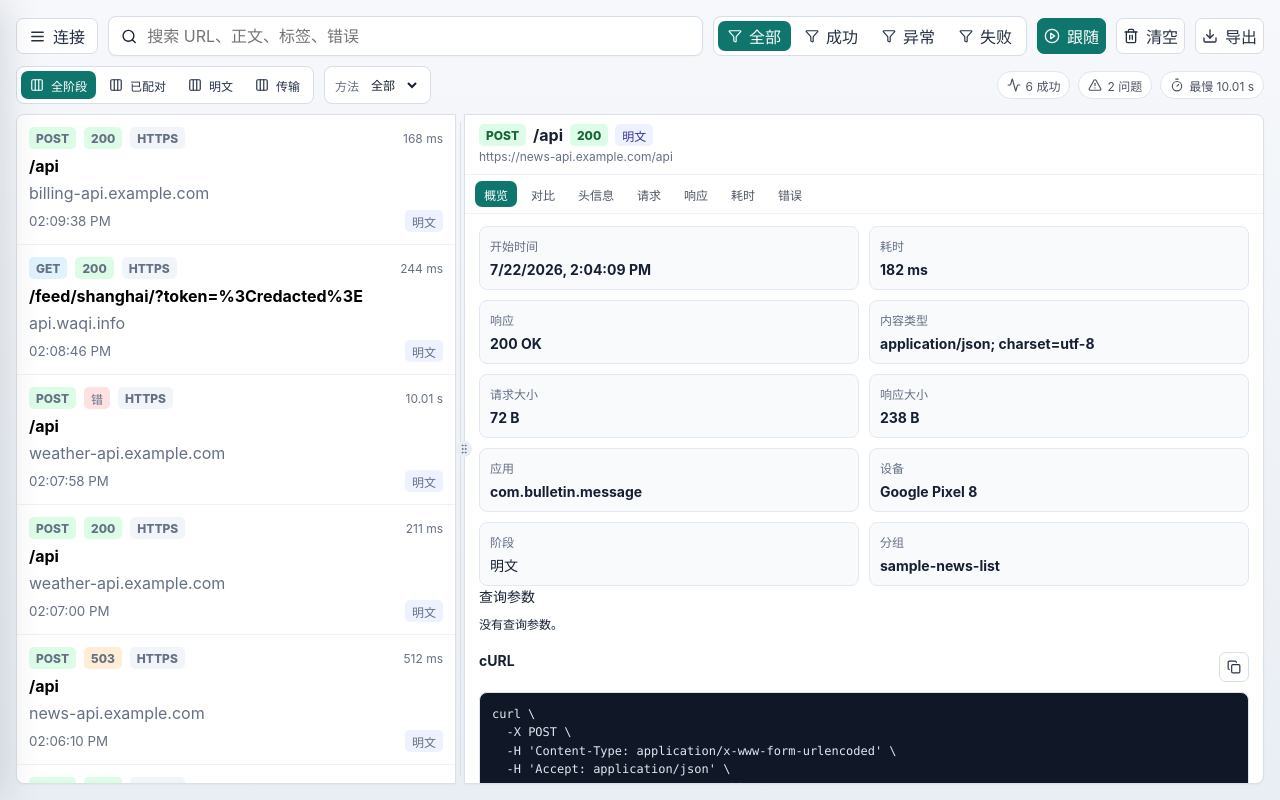
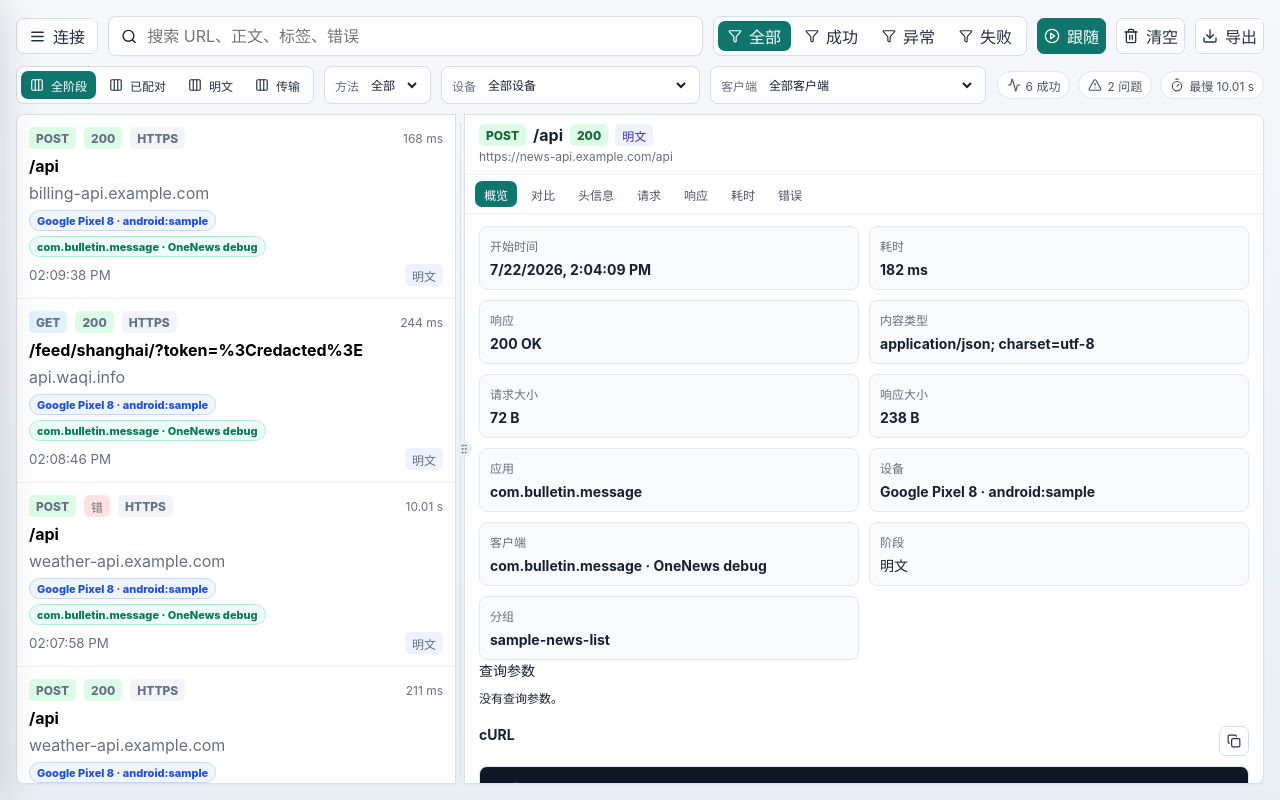
Before and after one commit to yifanfengshun930115-afk/OkHttpDebugDesktop, a React (Vite) app: page / in a window 1280 px wide. Built offline with nearby package versions, Linux system fonts and the light colour scheme.

Commit message:
Add source labels and filters

```diff
--- a/src/renderer/App.tsx
+++ b/src/renderer/App.tsx
@@ -63,6 +63,16 @@ interface CaptureGroup {
   records: CaptureRecord[];
 }
 
+interface SourceFacet {
+  key: string;
+  label: string;
+  title: string;
+}
+
+interface SourceChip extends SourceFacet {
+  kind: 'device' | 'client';
+}
+
 interface BodyInspectorProps {
   title: string;
   body?: string;
@@ -202,6 +212,102 @@ function getScheme(url: string) {
   } catch {
     return 'URL';
   }
+}
+
+function cleanFacetText(value: unknown) {
+  if (typeof value === 'string') {
+    const cleaned = value.trim();
+    return cleaned.length > 0 ? cleaned : undefined;
+  }
+  if (typeof value === 'number' || typeof value === 'boolean') {
+    return String(value);
+  }
+  return undefined;
+}
+
+function compactLabel(value: string, maxLength = 44) {
+  return value.length > maxLength ? `${value.slice(0, maxLength - 1)}...` : value;
+}
+
+function shortConnectionId(connectionId?: string) {
+  if (!connectionId) {
+    return undefined;
+  }
+  return connectionId.replace(/^conn-/, '#').slice(-18);
+}
+
+function captureClientTag(capture: CaptureRecord) {
+  const sourceTag = cleanFacetText(capture.source?.clientTag);
+  if (sourceTag) {
+    return sourceTag;
+  }
+
+  const tags = capture.tags ?? {};
+  return (
+    cleanFacetText(tags.clientTag) ??
+    cleanFacetText(tags.staticTag) ??
+    cleanFacetText(tags.source) ??
+    cleanFacetText(tags.flavor) ??
+    cleanFacetText(tags.channel)
+  );
+}
+
+function deviceFacet(capture: CaptureRecord): SourceChip {
+  const device = capture.source?.device;
+  const model = [device?.manufacturer, device?.model].map(cleanFacetText).filter(Boolean).join(' ');
+  const sdk = device?.sdkInt !== undefined ? `API ${device.sdkInt}` : undefined;
+  const stableTag = cleanFacetText(device?.deviceTag) ?? cleanFacetText(device?.androidId);
+  const connectionTag = shortConnectionId(capture.connectionId);
+  const fallbackTag = stableTag ?? connectionTag;
+  const baseLabel = model || '未知设备';
+  const label = compactLabel(fallbackTag ? `${baseLabel} · ${fallbackTag}` : baseLabel);
+  const key = `device:${stableTag ?? `${model || 'unknown'}|${sdk ?? ''}|${capture.connectionId ?? 'unknown'}`}`;
+
+  return {
+    kind: 'device',
+    key,
+    label,
+    title: [baseLabel, sdk, stableTag, connectionTag ? `连接 ${connectionTag}` : undefined].filter(Boolean).join(' · ')
+  };
+}
+
+function clientFacet(capture: CaptureRecord): SourceChip {
+  const appPackage = cleanFacetText(capture.source?.app?.packageName);
+  const version = cleanFacetText(capture.source?.app?.versionName);
+  const tag = captureClientTag(capture);
+  const sessionTag = shortConnectionId(capture.sessionId);
+  const label = compactLabel(appPackage && tag ? `${appPackage} · ${tag}` : tag ?? appPackage ?? sessionTag ?? '未知客户端');
+  const key = `client:${appPackage ?? 'unknown'}|${tag ?? capture.sessionId ?? capture.connectionId ?? 'unknown'}`;
+
+  return {
+    kind: 'client',
+    key,
+    label,
+    title: [appPackage, version, tag, sessionTag ? `会话 ${sessionTag}` : undefined].filter(Boolean).join(' · ')
+  };
+}
+
+function uniqueFacetsForGroup(group: CaptureGroup, selector: (capture: CaptureRecord) => SourceFacet) {
+  const facets = new Map<string, SourceFacet>();
+  for (const record of group.records) {
+    const facet = selector(record);
+    facets.set(facet.key, facet);
+  }
+  return [...facets.values()];
+}
+
+function buildFacetOptions(groups: CaptureGroup[], selector: (capture: CaptureRecord) => SourceFacet) {
+  const facets = new Map<string, SourceFacet>();
+  for (const group of groups) {
+    for (const facet of uniqueFacetsForGroup(group, selector)) {
+      facets.set(facet.key, facet);
+    }
+  }
+  return [...facets.values()].sort((a, b) => a.label.localeCompare(b.label));
+}
+
+function groupMatchesFacet(group: CaptureGroup, selectedKey: string, selector: (capture: CaptureRecord) => SourceFacet) {
+  return selectedKey === 'all' || uniqueFacetsForGroup(group, selector).some((facet) => facet.key === selectedKey);
 }
 
 function flattenHeaders(headers: HeadersRecord) {
@@ -858,6 +964,8 @@ function App() {
   const [statusFilter, setStatusFilter] = useState<StatusFilter>('all');
   const [stageFilter, setStageFilter] = useState<StageFilter>('all');
   const [methodFilter, setMethodFilter] = useState('all');
+  const [deviceFilter, setDeviceFilter] = useState('all');
+  const [clientFilter, setClientFilter] = useState('all');
   const [followLive, setFollowLive] = useState(true);
   const [drawerOpen, setDrawerOpen] = useState(false);
   const [requestListWidth, setRequestListWidth] = useState(440);
@@ -978,6 +1086,20 @@ function App() {
     () => ['all', ...Array.from(new Set(captureGroups.map((group) => group.primary.request.method.toUpperCase()))).sort()],
     [captureGroups]
   );
+  const deviceFilters = useMemo(() => buildFacetOptions(captureGroups, deviceFacet), [captureGroups]);
+  const clientFilters = useMemo(() => buildFacetOptions(captureGroups, clientFacet), [captureGroups]);
+
+  useEffect(() => {
+    if (deviceFilter !== 'all' && !deviceFilters.some((filter) => filter.key === deviceFilter)) {
+      setDeviceFilter('all');
+    }
+  }, [deviceFilter, deviceFilters]);
+
+  useEffect(() => {
+    if (clientFilter !== 'all' && !clientFilters.some((filter) => filter.key === clientFilter)) {
+      setClientFilter('all');
+    }
+  }, [clientFilter, clientFilters]);
 
   const stats = useMemo(() => {
     const primaries = captureGroups.map((group) => group.primary);
@@ -1017,14 +1139,27 @@ function App() {
         return false;
       }
 
+      if (!groupMatchesFacet(group, deviceFilter, deviceFacet)) {
+        return false;
+      }
+
+      if (!groupMatchesFacet(group, clientFilter, clientFacet)) {
+        return false;
+      }
+
       if (!normalized) {
         return true;
       }
 
       const stageLabels = group.records.map(captureStageLabel).join(' ');
+      const sourceLabels = [
+        ...uniqueFacetsForGroup(group, deviceFacet),
+        ...uniqueFacetsForGroup(group, clientFacet)
+      ].flatMap((facet) => [facet.label, facet.title]);
       const haystack = [
         group.id,
         stageLabels,
+        ...sourceLabels,
         ...group.records.flatMap((capture) => [
           capture.id,
           capture.request.method,
@@ -1034,6 +1169,10 @@ function App() {
           capture.response?.code,
           capture.error?.message,
           capture.source?.app?.packageName,
+          capture.source?.device?.manufacturer,
+          capture.source?.device?.model,
+          capture.source?.device?.deviceTag,
+          capture.source?.clientTag,
           JSON.stringify(capture.tags ?? {})
         ])
       ]
@@ -1043,9 +1182,13 @@ function App() {
 
       return haystack.includes(normalized);
     });
-  }, [captureGroups, methodFilter, query, stageFilter, statusFilter]);
-
-  const selectedGroup = captureGroups.find((group) => group.id === selectedGroupId) ?? filteredCaptures[0] ?? captureGroups[0];
+  }, [captureGroups, clientFilter, deviceFilter, methodFilter, query, stageFilter, statusFilter]);
+
+  const selectedGroup =
+    filteredCaptures.find((group) => group.id === selectedGroupId) ??
+    filteredCaptures[0] ??
+    captureGroups.find((group) => group.id === selectedGroupId) ??
+    captureGroups[0];
   const selected =
     selectedGroup?.records.find((capture) => selectedStageKey && captureStageKey(capture) === selectedStageKey) ??
     selectedGroup?.primary;
@@ -1384,7 +1527,9 @@ function App() {
                 <div key={connection.id} className="session-item">
                   <strong>{connection.app?.packageName ?? connection.id}</strong>
                   <span>{connection.device ? `${connection.device.manufacturer ?? ''} ${connection.device.model ?? ''}` : '等待握手'}</span>
-                  <small>{connection.remoteAddress ?? '本机'} · {connection.tokenPresent ? '有 token' : '无 token'}</small>
+                  <small>
+                    {[connection.remoteAddress ?? '本机', connection.clientTag ?? (connection.tokenPresent ? 'token 已隐藏' : '无标签')].join(' · ')}
+                  </small>
                 </div>
               ))}
             </div>
@@ -1448,6 +1593,28 @@ function App() {
               ))}
             </select>
           </label>
+          <label className="select-filter source-filter">
+            设备
+            <select value={deviceFilter} onChange={(event) => setDeviceFilter(event.target.value)}>
+              <option value="all">全部设备</option>
+              {deviceFilters.map((filter) => (
+                <option key={filter.key} value={filter.key}>
+                  {filter.label}
+                </option>
+              ))}
+            </select>
+          </label>
+          <label className="select-filter source-filter">
+            客户端
+            <select value={clientFilter} onChange={(event) => setClientFilter(event.target.value)}>
+              <option value="all">全部客户端</option>
+              {clientFilters.map((filter) => (
+                <option key={filter.key} value={filter.key}>
+                  {filter.label}
+                </option>
+              ))}
+            </select>
+          </label>
           <div className="quick-stats">
             <span><Activity size={14} /> {stats.success} 成功</span>
             <span><AlertTriangle size={14} /> {stats.error + stats.failed} 问题</span>
@@ -1465,6 +1632,7 @@ function App() {
             ) : (
               filteredCaptures.map((group) => {
                 const capture = group.primary;
+                const sourceChips = [deviceFacet(capture), clientFacet(capture)];
                 return (
                   <button
                     key={group.id}
@@ -1484,6 +1652,13 @@ function App() {
                     </div>
                     <strong>{getPath(capture.request.url)}</strong>
                     <span>{getHost(capture.request.url)}</span>
+                    <div className="source-chip-row">
+                      {sourceChips.map((chip) => (
+                        <span key={chip.kind} className={`source-chip source-chip-${chip.kind}`} title={chip.title}>
+                          {chip.label}
+                        </span>
+                      ))}
+                    </div>
                     <div className="row-bottom">
                       <small>{formatTime(capture.startedAtEpochMs)}</small>
                       <div className="stage-strip">
@@ -1561,7 +1736,8 @@ function App() {
                         <div><span>请求大小</span><strong>{measuredBodySize(selected.request.body, selected.request.contentLength)}</strong></div>
                         <div><span>响应大小</span><strong>{measuredBodySize(selected.response?.body, selected.response?.contentLength)}</strong></div>
                         <div><span>应用</span><strong>{selected.source?.app?.packageName ?? '-'}</strong></div>
-                        <div><span>设备</span><strong>{selected.source?.device ? `${selected.source.device.manufacturer ?? ''} ${selected.source.device.model ?? ''}` : '-'}</strong></div>
+                        <div><span>设备</span><strong>{deviceFacet(selected).label}</strong></div>
+                        <div><span>客户端</span><strong>{clientFacet(selected).label}</strong></div>
                         <div><span>阶段</span><strong>{captureStageLabel(selected)}</strong></div>
                         <div><span>分组</span><strong>{selected.groupId}</strong></div>
                       </div>
--- a/src/renderer/sampleCaptures.ts
+++ b/src/renderer/sampleCaptures.ts
@@ -12,7 +12,8 @@ const app = {
 const device = {
   manufacturer: 'Google',
   model: 'Pixel 8',
-  sdkInt: 35
+  sdkInt: 35,
+  deviceTag: 'android:sample'
 };
 
 function capture(
@@ -26,7 +27,8 @@ function capture(
     receivedAtEpochMs: partial.startedAtEpochMs + (partial.durationMs ?? 0) + 18,
     source: {
       app,
-      device
+      device,
+      clientTag: 'OneNews debug'
     },
     ...partial,
     groupId: partial.groupId ?? partial.id,
--- a/src/renderer/styles.css
+++ b/src/renderer/styles.css
@@ -434,6 +434,7 @@ button:disabled {
 
 .sub-toolbar {
   display: flex;
+  flex-wrap: wrap;
   align-items: center;
   gap: 10px;
   min-width: 0;
@@ -509,11 +510,16 @@ button:disabled {
 }
 
 .select-filter select {
+  max-width: 160px;
   border: 0;
   outline: 0;
   color: #172033;
   background: transparent;
   font-weight: 700;
+}
+
+.source-filter select {
+  max-width: 210px;
 }
 
 .quick-stats {
@@ -656,6 +662,42 @@ body.is-resizing {
 
 .row-bottom {
   justify-content: space-between;
+}
+
+.source-chip-row {
+  display: flex;
+  min-width: 0;
+  flex-wrap: wrap;
+  gap: 5px;
+}
+
+.request-row .source-chip {
+  display: inline-flex;
+  min-width: 0;
+  max-width: 100%;
+  height: 21px;
+  align-items: center;
+  padding: 0 7px;
+  overflow: hidden;
+  border: 1px solid #dbe6f3;
+  border-radius: 999px;
+  background: #f8fafc;
+  font-size: 11px;
+  font-weight: 800;
+  text-overflow: ellipsis;
+  white-space: nowrap;
+}
+
+.request-row .source-chip-device {
+  border-color: #bfdbfe;
+  background: #eff6ff;
+  color: #1d4ed8;
+}
+
+.request-row .source-chip-client {
+  border-color: #a7f3d0;
+  background: #ecfdf5;
+  color: #047857;
 }
 
 .stage-strip {
--- a/src/shared/protocol.ts
+++ b/src/shared/protocol.ts
@@ -20,6 +20,8 @@ export interface AndroidDeviceInfo {
   manufacturer?: string;
   model?: string;
   sdkInt?: number;
+  deviceTag?: string;
+  androidId?: string;
 }
 
 export interface HelloMessage {
@@ -29,6 +31,8 @@ export interface HelloMessage {
   device: AndroidDeviceInfo;
   sessionId: string;
   token?: string;
+  clientTag?: string;
+  staticTag?: string;
 }
 
 export interface HttpPayload {
@@ -104,6 +108,7 @@ export interface CaptureRecord extends CaptureMessage {
   source?: {
     app?: AndroidAppInfo;
     device?: AndroidDeviceInfo;
+    clientTag?: string;
   };
 }
 
@@ -117,6 +122,7 @@ export interface ConnectionInfo {
   device?: AndroidDeviceInfo;
   protocolVersion?: number;
   tokenPresent: boolean;
+  clientTag?: string;
 }
 
 export interface ServerState {
```
Also changed, not shown: 1 other file (tests, documents, lock files or other folders).
